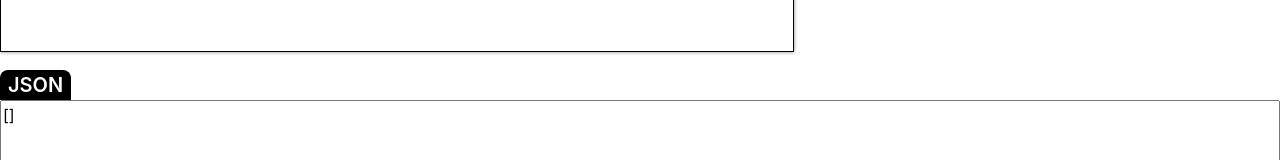
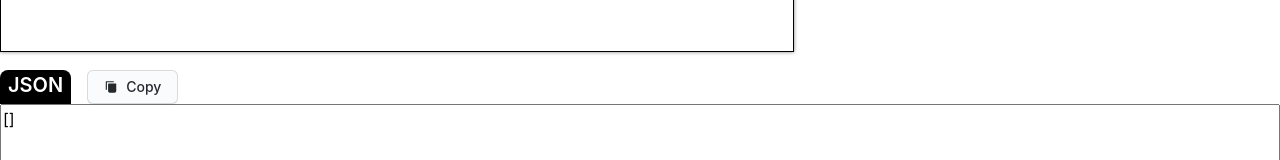
Before and after one commit to mjkodkks/find-point-a4, a Vue app: page / in a window 1280 px wide. Shown: the part 1176-1336 px from the top of the page. Built offline with nearby package versions, Linux system fonts and the light colour scheme.

Commit message:
[Add] copy button, disable right click on page a4

```diff
--- a/src/App.vue
+++ b/src/App.vue
@@ -150,6 +150,13 @@
   return { xPercent, yPercent }
 }
 
+function copyPosition(text: string) {
+  if (!text) { /* empty */ }
+  if (!navigator.clipboard) { /* not supported */ }
+  navigator.clipboard.writeText(text)
+  alert('copy success!')
+}
+
 const onMouseMoveDebounce = debounce(onMouseMove, 100)
 
 function onMouseMove(evt: MouseEvent): void {
@@ -170,8 +177,13 @@
 }
 
 function onMouseDown(evt: MouseEvent): void {
+  evt.preventDefault()
   if (!pageRef.value || !selectedImage.value)
     return
+
+  if (evt.button === 2) {
+    return
+  }
 
   const posName = prompt('Please enter the position name, or leave blank')
   const { xPercent, yPercent } = calculatePercentFromEvent(evt) || {
@@ -193,6 +205,10 @@
   showTooltip.value = false
 }
 
+// function onContextmenu() {
+
+// }
+
 function calculateTooltipPosition(evt: MouseEvent): { x: number, y: number } {
   if (!pageRef.value || !selectedImage.value)
     return { x: 0, y: 0 }
@@ -211,11 +227,15 @@
 }
 
 onMounted(() => {
-  document.addEventListener('mousemove', windowsMouseMove)
+  if (pageRef?.value) {
+    pageRef.value.addEventListener('mousemove', windowsMouseMove)
+  }
 })
 
 onUnmounted(() => {
-  document.removeEventListener('mousemove', windowsMouseMove)
+  if (pageRef?.value) {
+    pageRef.value.removeEventListener('mousemove', windowsMouseMove)
+  }
 })
 </script>
 
@@ -259,6 +279,7 @@
         @mousedown="onMouseDown"
         @mouseout="onMouseOut"
         @mouseover="onMouseOver"
+        @contextmenu.prevent
       >
         <div
           v-for="pos in positionList"
@@ -360,8 +381,14 @@
         </div>
       </div>
     </div>
-    <div class="label noprint">
-      JSON
+    <div class="label-wrapper">
+      <div class="label noprint">
+        <div>JSON</div>
+      </div>
+      <button class="button icon" @click="copyPosition(positionListString)">
+        <svg xmlns="http://www.w3.org/2000/svg" width="1em" height="1em" viewBox="0 0 24 24"><path fill="currentColor" fill-rule="evenodd" d="M3 3a1 1 0 0 1 1-1h12a1 1 0 1 1 0 2H5v12a1 1 0 1 1-2 0zm4 4a1 1 0 0 1 1-1h12a1 1 0 0 1 1 1v12a3 3 0 0 1-3 3h-8a3 3 0 0 1-3-3z" clip-rule="evenodd" /></svg>
+        Copy
+      </button>
     </div>
     <textarea
       id="json-list"
@@ -394,6 +421,11 @@
   text-align: center;
 }
 
+.label-wrapper {
+  display: flex;
+  gap: 1rem;
+}
+
 .label {
   width: fit-content;
   background-color: black;
@@ -402,6 +434,10 @@
   font-size: 1.25rem;
   font-weight: 600;
   border-radius: 0.5rem 0.5rem 0 0;
+}
+
+.btn-copy {
+
 }
 
 .fileupload-wrapper {
--- a/src/style.css
+++ b/src/style.css
@@ -80,6 +80,12 @@
   vertical-align: middle;
   white-space: nowrap;
   word-wrap: break-word;
+}
+
+.button.icon {
+  display: flex;
+  align-items: center;
+  gap: 0.5rem;
 }
 
 .button:hover {
```
